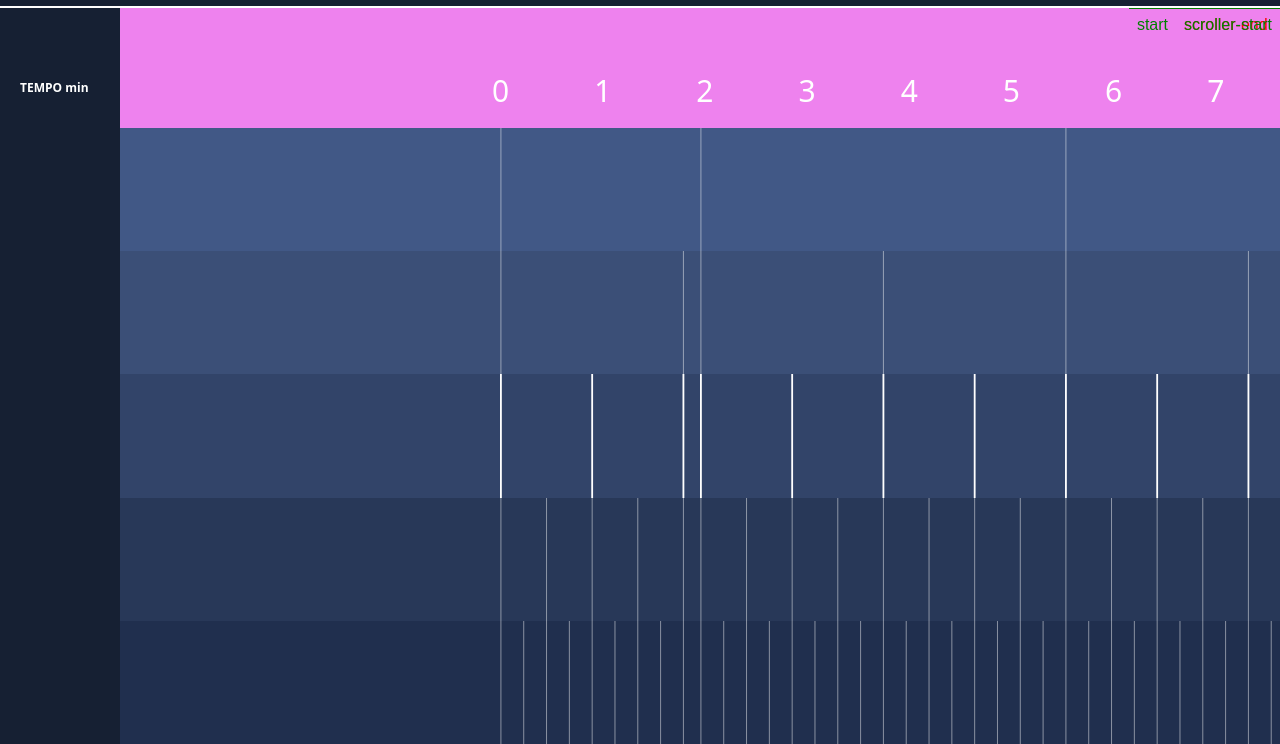
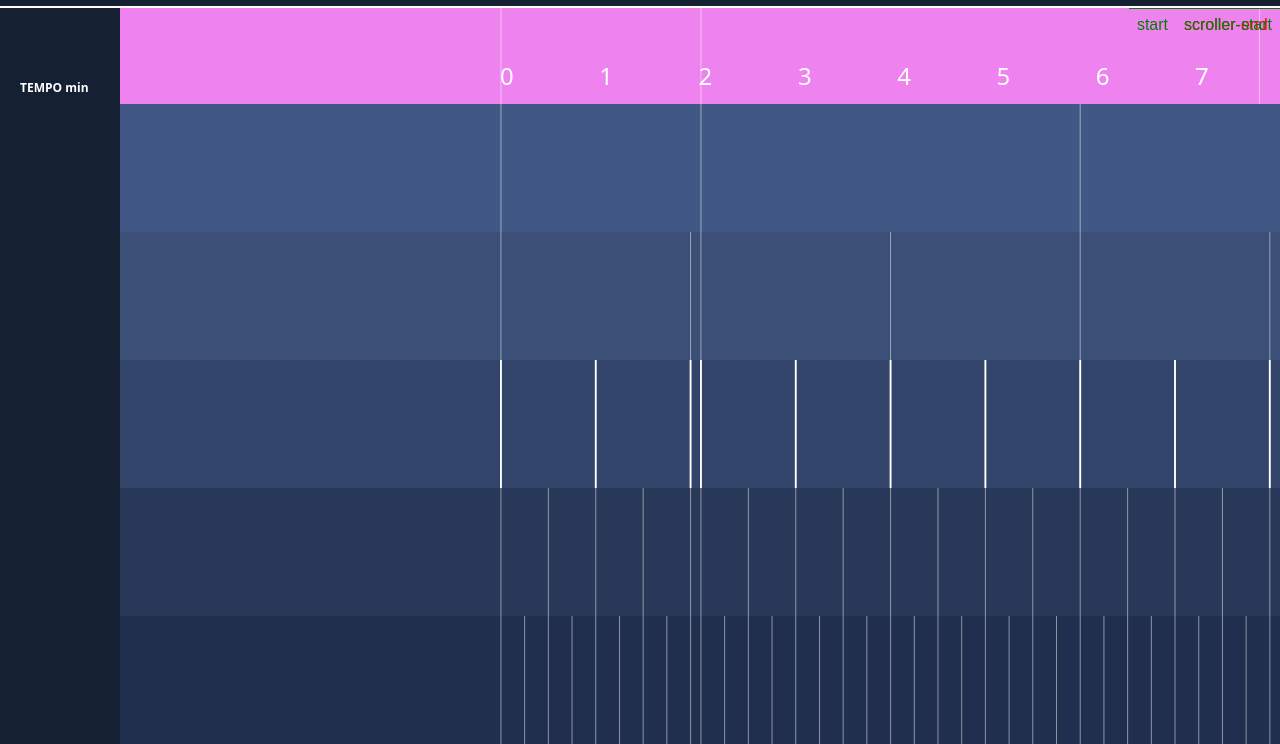
Before and after one commit to marckisnotonfire/inception, a plain HTML site: page Visualizzazione ScrollMagic/index.html in a window 1280 px wide. Shown: the part 56-800 px from the top of the page. Drawn offline with nearby package versions, Linux system fonts and the light colour scheme.

Commit message:
modifiche varie
Signed-off-by: Federium <94871525+Federium@users.noreply.github.com>

```diff
--- a/Visualizzazione ScrollMagic/style.css
+++ b/Visualizzazione ScrollMagic/style.css
@@ -111,20 +111,24 @@ body::-webkit-scrollbar {
 }
 
 .numbers {
-  height: 15vh;
+  height: 12vh;
   background-color: violet;
   width: 14699px;
-  padding-left: 492px;
+  padding-left: 500px;
 }
 #numbers_content {
-  padding-top: 60px;
+  padding-top: 50px;
   color: var(--menu-color);
-  font-size: 30px;
+  font-size: 24px;
   font-weight: lighter;
+  display: flex;
 }
 
 .number {
-  margin-right: 85px; /* Imposta il margine destro a 10 pixel (o qualsiasi valore desiderato) */
+  display: flex;
+  justify-content: left;
+  width: 144px;
+  /* margin: 0 40px 0 40px; */
 }
 
 #container {
@@ -132,12 +136,13 @@ body::-webkit-scrollbar {
   display: flex;
   flex-wrap: wrap;
   flex-direction: column;
-  height: 77vh;
+  height: 80vh;
 }
 
 .module {
-  height: 100vh;
+  height: 80vh;
   display: flex;
+  align-items: center;
 }
 
 .zero {
@@ -243,49 +248,49 @@ body::-webkit-scrollbar {
 .sfondi {
   position: absolute;
   width: 2100px;
-  height: 77vh;
+  height: 80vh;
   display: flex;
   flex-direction: column;
 }
 
 .sfondo1 {
-  height: 15.4vh;
+  height: 16vh;
   width: 100%;
   background-color: var(--sfondo1);
 }
 .sfondo2 {
-  height: 15.4vh;
+  height: 16vh;
   width: 100%;
   background-color: var(--sfondo2);
 }
 .sfondo3 {
-  height: 15.4vh;
+  height: 16vh;
   width: 100%;
   background-color: var(--sfondo3);
 }
 .sfondo4 {
-  height: 15.4vh;
+  height: 16vh;
   width: 100%;
   background-color: var(--sfondo4);
 }
 .sfondo5 {
-  height: 15.4vh;
+  height: 16vh;
   width: 100%;
   background-color: var(--sfondo5);
 }
 
 .livelli {
   z-index: 99;
-  position: absolute;
-  width: 100%;
-  height: 77vh;
+  position: fixed;
+  /* height: 80vh; */
   display: flex;
   flex-direction: column;
   align-items: flex-start;
   justify-content: center;
-  overflow: hidden;
+  /* overflow: hidden; */
 }
 
 .livello {
-  height: 15.4vh;
+  /* flex: 1 0 16vh; */
+  height: 16vh;
 }
```
